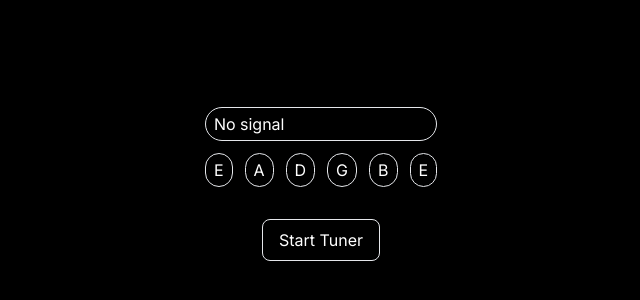
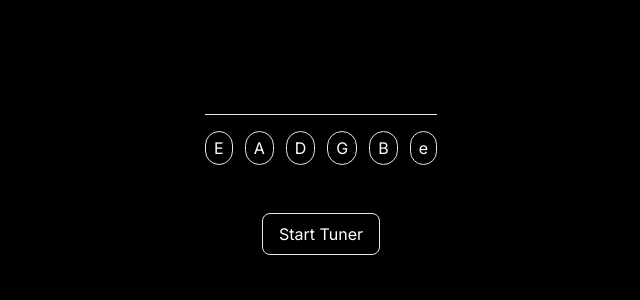
Before and after one commit to NirajanM/your-musical-friend, a Next.js app: page /tuner in a window 1280 px wide. Shown: the part 216-516 px from the top of the page, without its empty margins (319-959 px from the left). Built offline with nearby package versions, Linux system fonts and the light colour scheme.

Commit message:
created visualiser of closest guitar chord based on note detected

```diff
--- /dev/null
+++ b/src/app/tuner/notestype.js
@@ -0,0 +1,31 @@
+export const guitarNotes = [
+    "E",
+    "A",
+    "D",
+    "G",
+    "B",
+    "e"
+];
+export const notes = [
+    { name: "E", frequency: 82.4069 },
+    { name: "A", frequency: 110.0000 },
+    { name: "D", frequency: 146.8324 },
+    { name: "G", frequency: 195.9977 },
+    { name: "B", frequency: 246.9417 },
+    { name: "e", frequency: 329.6276 }
+];
+
+export const allNotes = [
+    "A",
+    "A#",
+    "B",
+    "C",
+    "C#",
+    "D",
+    'D#',
+    'E',
+    'F',
+    'F#',
+    'G',
+    'G#'
+];
--- a/src/app/tuner/page.js
+++ b/src/app/tuner/page.js
@@ -2,12 +2,13 @@
 
 import { useState, useEffect } from "react";
 import autoCorrelate from "./pitchDetection";
+import { allNotes, guitarNotes, notes } from "./notestype";
 
 export default function page() {
 
     const [tunerState, setTunerState] = useState(false);
     const [pitch, setPitch] = useState(null);
-
+    const [currentGuitarNote, setCurrentGuitarNote] = useState(null);
     //toogling tuner
     const handleTuner = () => {
         if (tunerState) {
@@ -19,30 +20,6 @@ export default function page() {
             start();
         }
     };
-
-    const guitarNotes = [
-        "E",
-        "A",
-        "D",
-        "G",
-        "B",
-        "E"
-    ];
-
-    const allNotes = [
-        "A",
-        "A#",
-        "B",
-        "C",
-        "C#",
-        "D",
-        'D#',
-        'E',
-        'F',
-        'F#',
-        'G',
-        'G#'
-    ];
 
     //audio context controls:
     const [source, setSource] = useState(null);
@@ -123,39 +100,59 @@ export default function page() {
             analyserNode.getFloatTimeDomainData(dataArray);
             const pitchDetectionResult = autoCorrelate(dataArray, audioCtx.sampleRate);
             const detectedPitch = pitchDetectionResult;
+            const closestNote = getClosestGuitarNote(detectedPitch);
             setPitch(detectedPitch);
             setPitchNote(convertPitchToNoteName(detectedPitch));
+            setCurrentGuitarNote(closestNote);
             requestAnimationFrame(updatePitch);
         }
     }
 
     function convertPitchToNoteName(pitch) {
         if (pitch === -1) {
-            return "No signal";
+            return null;
         }
         const octave = Math.floor((Math.log2(pitch / 440) + 4) * 12);
         const noteIndex = octave % 12;
-
         return allNotes[noteIndex];
     }
 
+    function getClosestGuitarNote(pitch) {
+        let closestNote = null;
+        let closestDiff = Infinity;
+
+        for (let note of guitarNotes) {
+            const noteFrequency = notes.find(n => n.name === note)?.frequency;
+
+            if (noteFrequency) {
+                const diff = Math.abs(pitch - noteFrequency);
+
+                if (diff < closestDiff) {
+                    closestNote = note;
+                    closestDiff = diff;
+                }
+            }
+        }
+
+        return closestNote;
+    }
+
     useEffect(() => {
-        if (analyserNode) {
+        if (analyserNode && tunerState) {
             requestAnimationFrame(updatePitch);
         }
-    }, [analyserNode]);
+    }, [analyserNode, tunerState]);
 
     return (
-        <main className="flex min-h-screen min-w-screen justify-center items-center flex-col gap-8">
+        <main className="relative flex min-h-screen min-w-screen justify-center items-center flex-col gap-8">
+            <div className="absolute flex justify-center items-center h-28 top-8">
+                <span className="text-5xl font-black">{tunerState ? currentGuitarNote : null}</span>
+            </div>
+            <div className="flex justify-center items-center flex-col gap-8">
                 <div className="flex flex-col gap-3">
-                {pitch !== null ? (
-                    <span className="rounded-full border py-1 px-2">{pitchNote}</span>
-                ) : (
-                    <span>No signal</span>
-                )}
-                <div id="guitar-notes" className="flex gap-3">
+                    <div id="guitar-notes" className="flex gap-3 border-t py-4">
                         {guitarNotes.map((notation, index) => {
-                        return <span key={index} className="rounded-full border py-1 px-2">{notation}</span>
+                            return <span key={index} className={(currentGuitarNote === notation) ? "bg-slate-50/50 rounded-full border py-1 px-2" : "rounded-full border py-1 px-2"}>{notation}</span>
                         })}
                     </div>
                 </div>
@@ -165,6 +162,7 @@ export default function page() {
                 >
                     {tunerState ? "Stop Tuner" : "Start Tuner"}
                 </button>
+            </div>
         </main>
     );
 }
```
Lines whose indentation alone changed are shown as unchanged.
